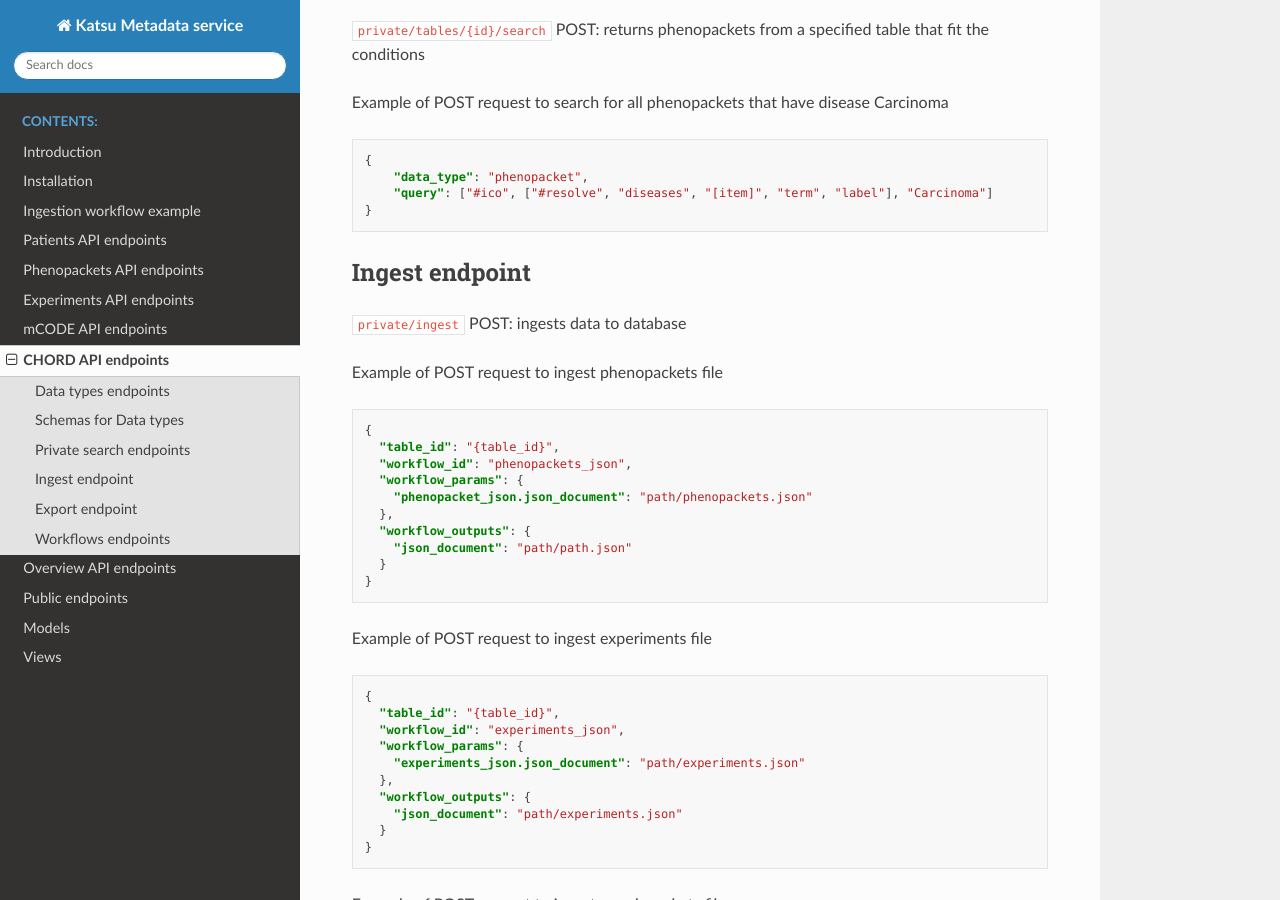
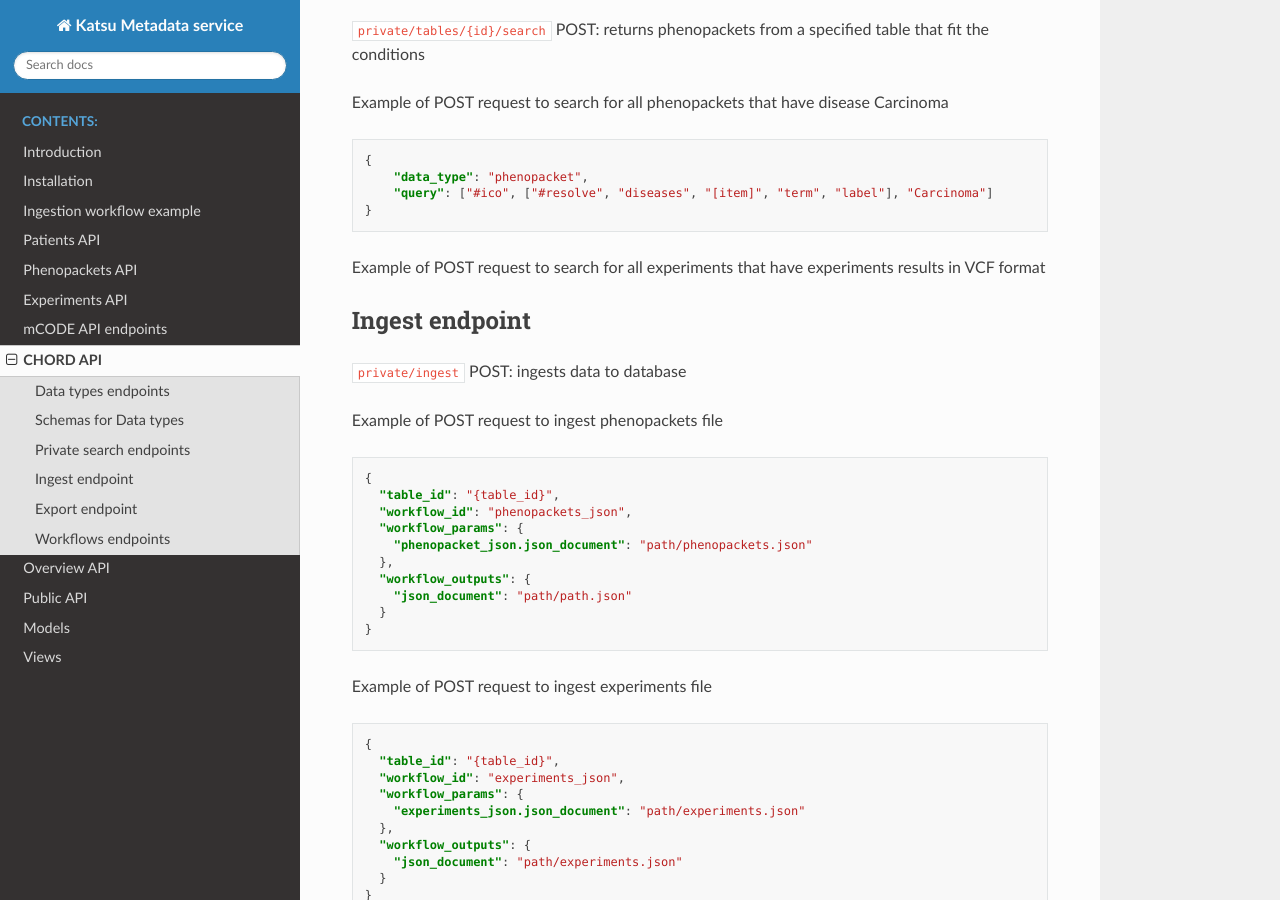
Before and after one commit to bento-platform/katsu, a Sphinx documentation site: the page built from docs/modules/chord_api.rst, in a window 1280 px wide and 900 px high, scrolled down 1431 px. Built offline with Sphinx 7.4.7 and the Read the Docs theme 2.0.0, drawn with Linux system fonts in a browser that asks for light colours; the version number could not be read and is left out; some of the changed text lies outside the part shown.

Commit message:
change header text for api rst files

```diff
--- a/docs/modules/chord_api.rst
+++ b/docs/modules/chord_api.rst
@@ -1,5 +1,5 @@
-CHORD API endpoints
-===================
+CHORD API
+=========
 
 Data types endpoints
 --------------------
@@ -66,6 +66,8 @@ Example of POST request to search for all phenopackets that have disease Carcino
         "data_type": "phenopacket",
         "query": ["#ico", ["#resolve", "diseases", "[item]", "term", "label"], "Carcinoma"]
     }
+
+Example of POST request to search for all experiments that have experiments results in VCF format
 
 Ingest endpoint
 ---------------
--- a/docs/modules/experiments_api.rst
+++ b/docs/modules/experiments_api.rst
@@ -1,5 +1,5 @@
-Experiments API endpoints
-=========================
+Experiments API
+===============
 
 Data types endpoints
 --------------------
--- a/docs/modules/overview_api.rst
+++ b/docs/modules/overview_api.rst
@@ -1,5 +1,5 @@
-Overview API endpoints
-======================
+Overview API
+============
 
 Overviews
 ---------
--- a/docs/modules/patients_api.rst
+++ b/docs/modules/patients_api.rst
@@ -1,5 +1,5 @@
-Patients API endpoints
-======================
+Patients API
+============
 
 Data types endpoints
 --------------------
--- a/docs/modules/phenopackets_api.rst
+++ b/docs/modules/phenopackets_api.rst
@@ -1,5 +1,5 @@
-Phenopackets API endpoints
-==========================
+Phenopackets API
+================
 
 Data types endpoints
 --------------------
--- a/docs/modules/public_api.rst
+++ b/docs/modules/public_api.rst
@@ -1,5 +1,5 @@
-Public endpoints
-================
+Public API
+==========
 
 There are several public APIs to return data overview and perform a search that returns only objects count.
 The implementation of public APIs relies on a project customized configuration file (config.json) that must be placed in the base directory.
```
Also changed, not shown: other parts of docs/modules/phenopackets_api.rst (+1 -1 lines).
